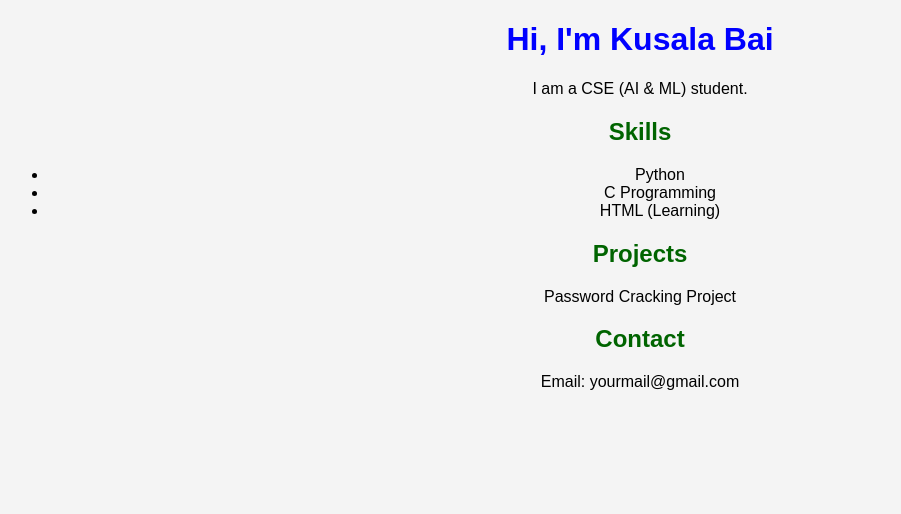
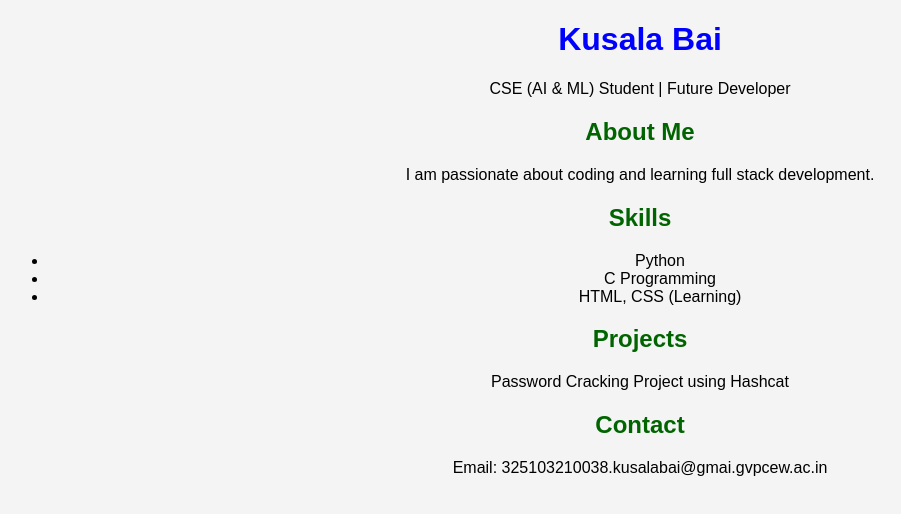
Before and after one commit to 325103210038kusalabai-source/FUTURE_FS_01, a plain HTML site: page index.html in a window 1280 px wide. Shown: the whole page, without its empty margins (0-901 px from the left). Drawn offline with Linux system fonts and the light colour scheme.

Commit message:
Update index.html

```diff
--- a/index.html
+++ b/index.html
@@ -1,26 +1,39 @@
 <!DOCTYPE html>
 <html>
 <head>
-    <title>My Portfolio</title>
+    <title>Kusala Bai Portfolio</title>
     <link rel="stylesheet" href="style.css">
 </head>
 <body>
 
-    <h1>Hi, I'm Kusala Bai</h1>
-    <p>I am a CSE (AI & ML) student.</p>
+    <header>
+        <h1>Kusala Bai</h1>
+        <p>CSE (AI & ML) Student | Future Developer</p>
+    </header>
 
+    <section>
+        <h2>About Me</h2>
+        <p>I am passionate about coding and learning full stack development.</p>
+    </section>
+
+    <section>
         <h2>Skills</h2>
         <ul>
             <li>Python</li>
             <li>C Programming</li>
-        <li>HTML (Learning)</li>
+            <li>HTML, CSS (Learning)</li>
         </ul>
+    </section>
 
+    <section>
         <h2>Projects</h2>
-    <p>Password Cracking Project</p>
+        <p>Password Cracking Project using Hashcat</p>
+    </section>
 
+    <section>
         <h2>Contact</h2>
-    <p>Email: yourmail@gmail.com</p>
+        <p>Email: 325103210038.kusalabai@gmai.gvpcew.ac.in</p>
+    </section>
 
 </body>
 </html>
```
Lines whose indentation alone changed are shown as unchanged.
